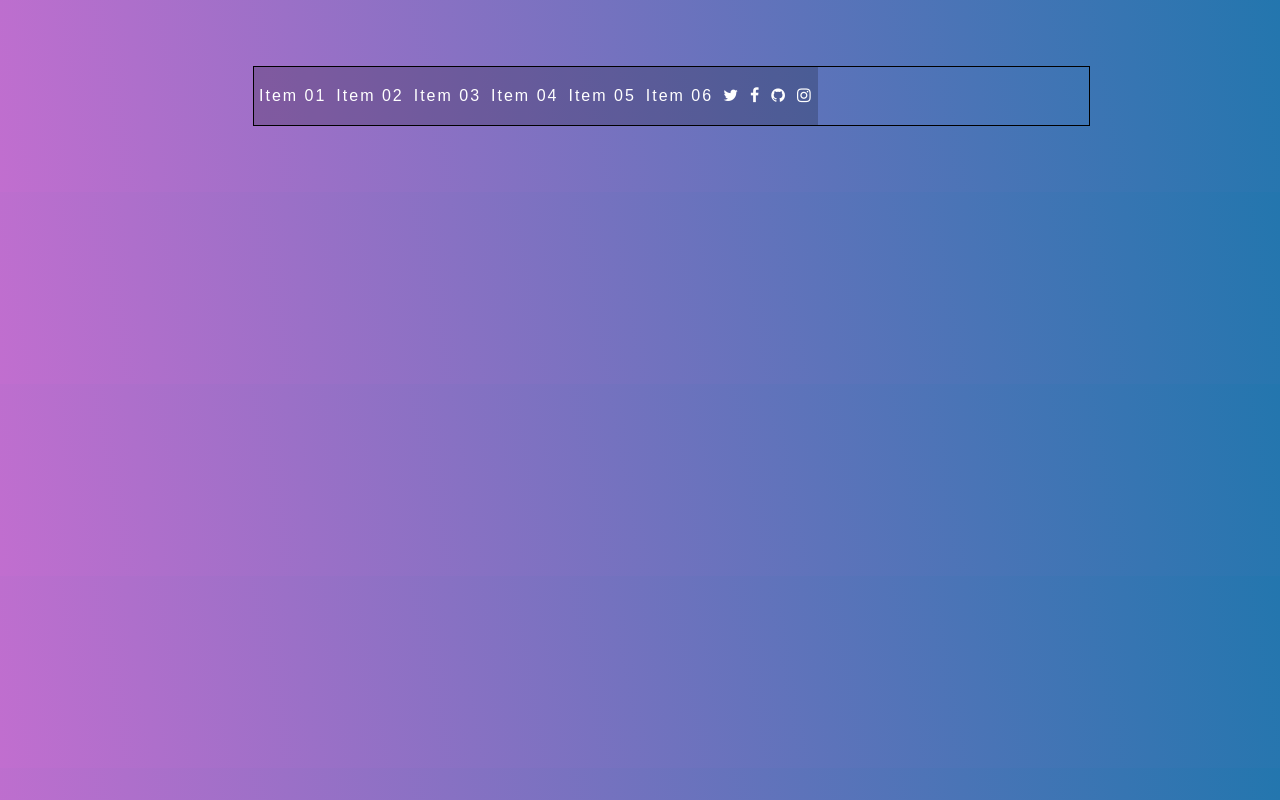
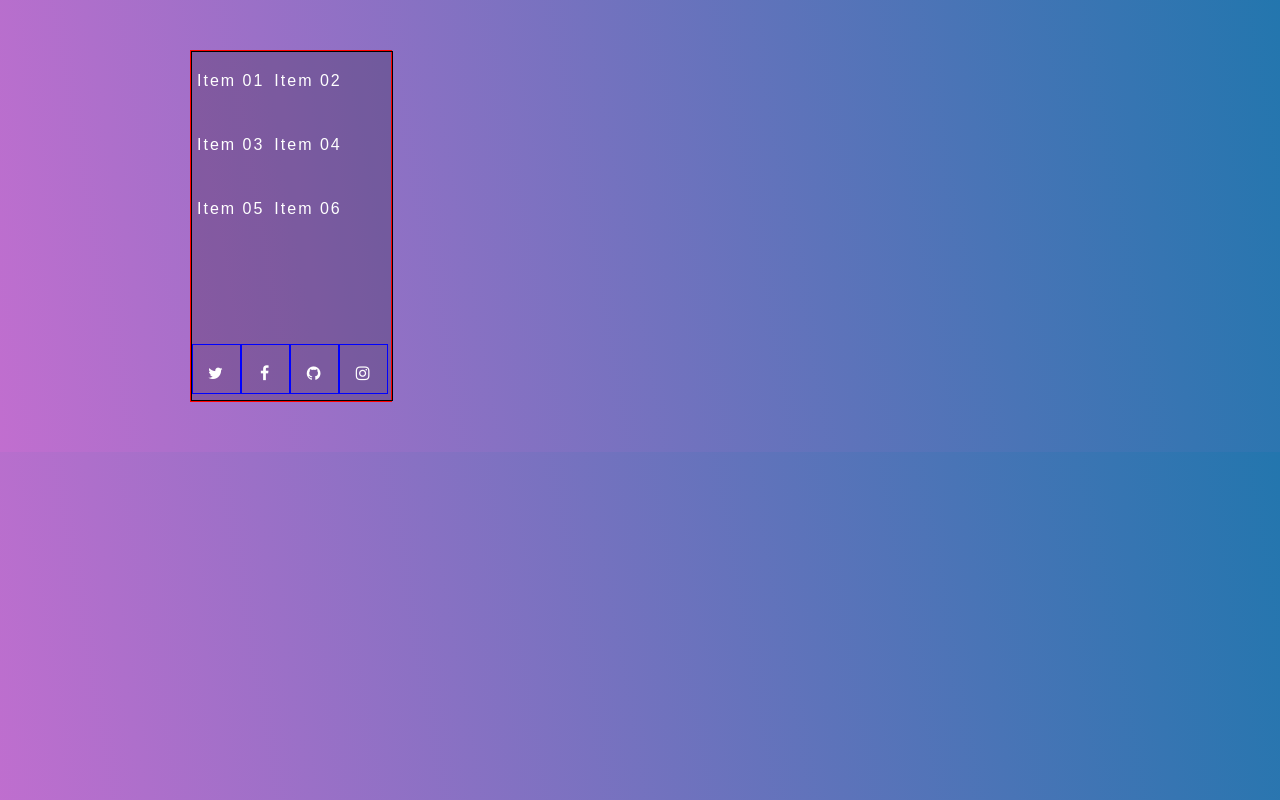
Before and after one commit to arielpiccolo/codeNation_nav_bar_challenge, a plain HTML site: page index.html in a window 1280 px wide. Drawn offline with Linux system fonts and the light colour scheme.

Commit message:
nav-bar project update

```diff
--- a/style.css
+++ b/style.css
@@ -1,63 +1,73 @@
 /* Some CSS Setup - nothing to do with flexbox */
 html {
+  min-width: 202px;
   box-sizing: border-box;
 }
 
-*, *:before, *:after {
+*,
+*:before,
+*:after {
   box-sizing: inherit;
 }
 
 body {
+  min-width: 202px;
   font-family: sans-serif;
   margin: 0;
   background-image: linear-gradient(260deg, #2376ae 0%, #c16ecf 100%);
 }
 
 a {
-  color:white;
+  color: white;
   font-weight: 100;
   letter-spacing: 2px;
   text-decoration: none;
-  background:rgba(0,0,0,0.2);
-  padding:20px 5px;
+  padding: 20px 5px;
   display: inline-block;
   width: 100%;
   text-align: center;
-  transition:all 0.5s;
+  transition: all 0.5s;
 }
 
 a:hover {
-  background:rgba(0,0,0,0.3);
+  background: rgba(0, 0, 0, 0.3);
 }
 
 .wrapper {
+  min-width: 202px;
   max-width: 1000px;
   margin: 0 auto;
-  padding:50px;
+  padding: 50px;
 }
 
 
-/* Flex Container */
 .flex-nav ul {
+  min-width: 202px;
   display: flex;
-  border:1px solid black;
+  flex-direction: row;
+  flex-wrap: wrap;
+  width: 200px;
+  height: 350px;
+  border: 1px solid black;
   list-style: none;
-  margin-left: 7%;
+  margin: 0;
   padding: 0;
-  width: auto;
-
 }
 
-
-
-
-
-@media all and (max-width:1000px) {
-
-
+.flex-nav {
+    min-width: 202px;
+    max-width: 202px;
+    background:rgba(0,0,0,0.2);
+    display: flex;
+    flex-wrap: wrap;
+    border: 1px solid red;
+    width: 73%;
 }
 
-@media all and (max-width:500px) {
+.social {
 
-
+    border: 1px solid blue;
+    width: 49px;
+    height: 50px;
+    margin-top: 100px;
 }
```
Also changed, not shown: index.html (+1 -1 lines), 1 other file.
